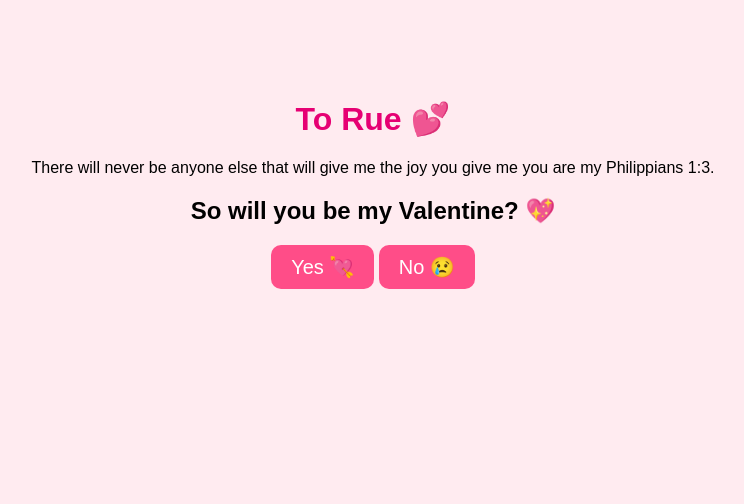
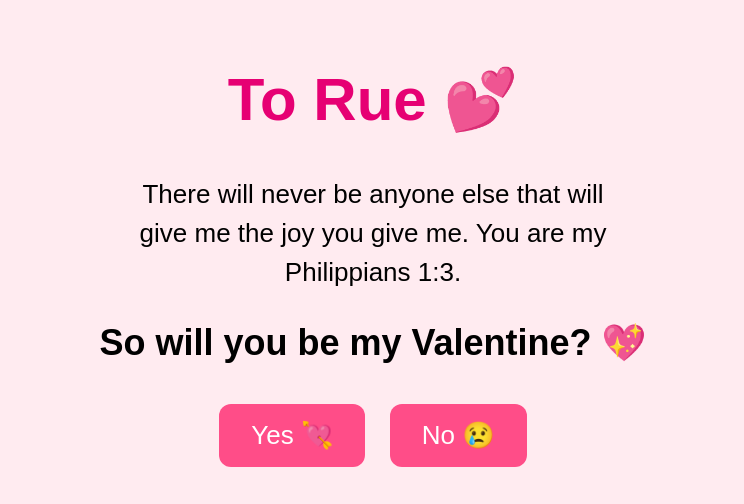
Before and after one commit to Xamz-coder/Valentine-s-day, a plain HTML site: page index.html in a window 1280 px wide. Shown: the whole page, without its empty margins (267-1011 px from the left). Drawn offline with Linux system fonts and the light colour scheme.

Commit message:
Update index.html

```diff
--- a/index.html
+++ b/index.html
@@ -2,36 +2,67 @@
 <html lang="en">
 <head>
   <meta charset="UTF-8">
+  <meta name="viewport" content="width=device-width, initial-scale=1.0">
   <title>💖 Valentine Surprise 💖</title>
+
   <style>
     body {
       background-color: #ffebf0;
       text-align: center;
       font-family: Arial, sans-serif;
-      margin-top: 100px;
+      margin-top: 8vh;
+      padding: 0 16px;
     }
+
     h1 {
       color: #e60073;
+      font-size: clamp(36px, 8vw, 60px);
     }
+
+    p {
+      font-size: clamp(20px, 4.5vw, 26px);
+      line-height: 1.5;
+      max-width: 500px;
+      margin: 20px auto;
+    }
+
+    h2 {
+      font-size: clamp(26px, 6vw, 36px);
+      margin-top: 30px;
+    }
+
     button {
-      font-size: 20px;
-      padding: 10px 20px;
+      font-size: clamp(20px, 4.5vw, 26px);
+      padding: 16px 32px;
       background-color: #ff4d88;
       color: white;
       border: none;
-      border-radius: 10px;
+      border-radius: 12px;
       cursor: pointer;
+      margin: 10px;
     }
+
     button:hover {
       background-color: #e60073;
     }
+
+    #response {
+      font-size: clamp(20px, 4.5vw, 26px);
+      margin-top: 30px;
+      color: #e60073;
+    }
   </style>
 </head>
+
 <body>
 
   <h1>To Rue 💕</h1>
-  <p>There will never be anyone else that will give me the joy you give me
-    you are my Philippians 1:3.</p>
+
+  <p>
+    There will never be anyone else that will give me the joy you give me.
+    You are my Philippians 1:3.
+  </p>
+
   <h2>So will you be my Valentine? 💖</h2>
 
   <button onclick="yes()">Yes 💘</button>
@@ -44,12 +75,10 @@
       document.getElementById("response").innerHTML =
         "I am glad to be spending that day only on you 💕😊";
     }
-  </script>
 
-    <script>
     function no() {
       document.getElementById("response").innerHTML =
-        "As long the Lord is with you that day I will be glad 😊";
+        "As long as the Lord is with you that day, I will be glad 😊";
     }
   </script>
 
```
